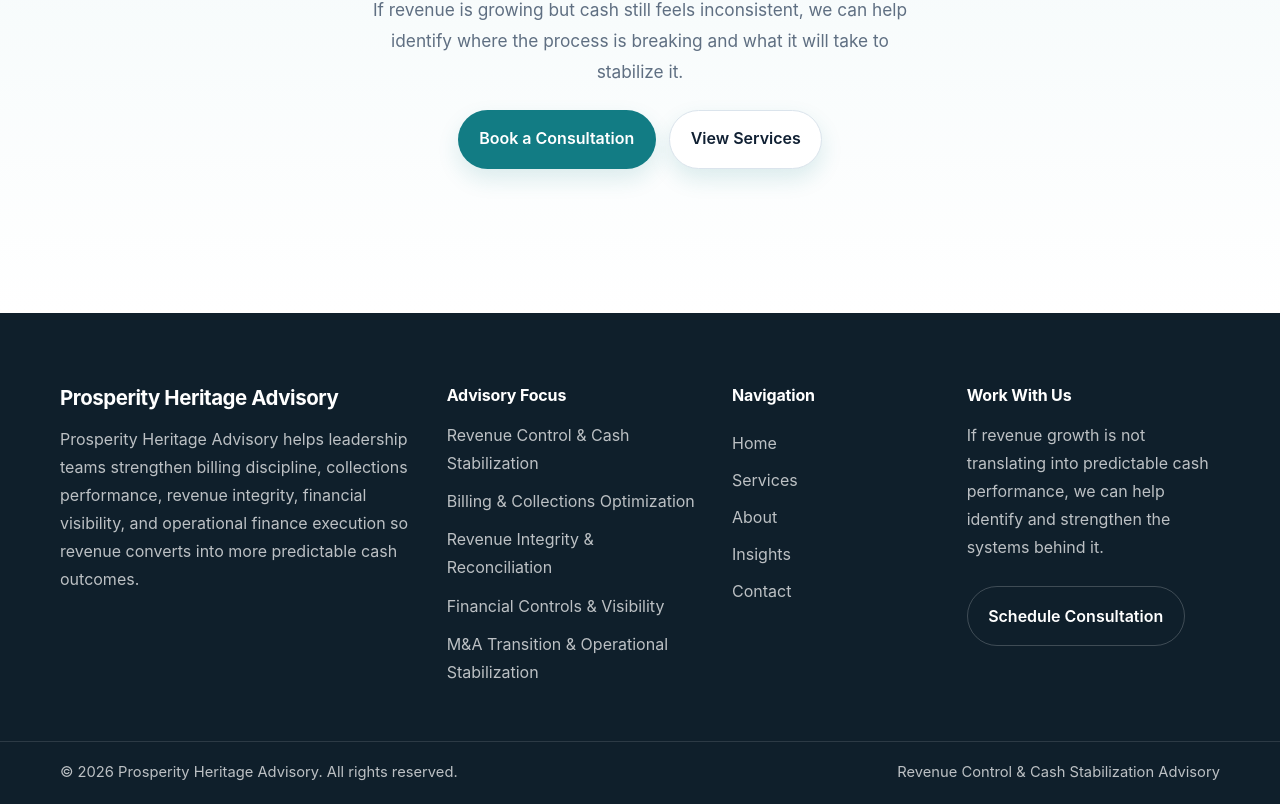
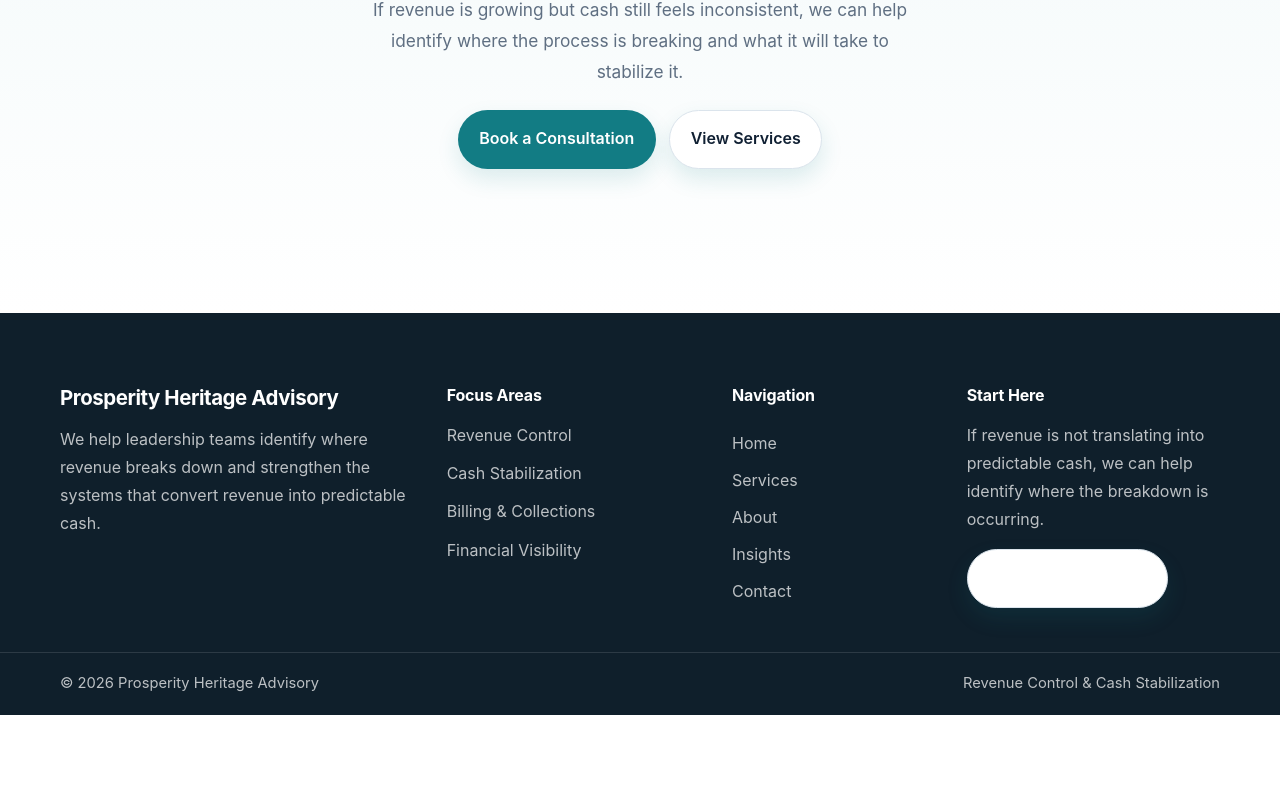
Before and after one commit to pjechete/prosperity-heritage-Advisory-Services, a Next.js app: page / in a window 1280 px wide. Shown: the part 5765-6569 px from the top of the page. After the commit the page ends 6480 px from the top, so only its background shows below. Built offline with nearby package versions, Linux system fonts and the light colour scheme.

Commit message:
Update Footer.tsx

```diff
--- a/src/app/components/Footer.tsx
+++ b/src/app/components/Footer.tsx
@@ -4,24 +4,22 @@ export default function Footer() {
   return (
     <footer className="footer">
       <div className="container footer-inner">
-        <div className="footer-about">
+
+        <div>
           <h3>Prosperity Heritage Advisory</h3>
           <p>
-            Prosperity Heritage Advisory helps leadership teams strengthen billing
-            discipline, collections performance, revenue integrity, financial
-            visibility, and operational finance execution so revenue converts into
-            more predictable cash outcomes.
+            We help leadership teams identify where revenue breaks down and
+            strengthen the systems that convert revenue into predictable cash.
           </p>
         </div>
 
-        <div className="footer-services">
-          <h4>Advisory Focus</h4>
+        <div>
+          <h4>Focus Areas</h4>
           <ul>
-            <li>Revenue Control &amp; Cash Stabilization</li>
-            <li>Billing &amp; Collections Optimization</li>
-            <li>Revenue Integrity &amp; Reconciliation</li>
-            <li>Financial Controls &amp; Visibility</li>
-            <li>M&amp;A Transition &amp; Operational Stabilization</li>
+            <li>Revenue Control</li>
+            <li>Cash Stabilization</li>
+            <li>Billing & Collections</li>
+            <li>Financial Visibility</li>
           </ul>
         </div>
 
@@ -34,25 +32,23 @@ export default function Footer() {
           <Link href="/contact">Contact</Link>
         </div>
 
-        <div className="footer-cta">
-          <h4>Work With Us</h4>
+        <div>
+          <h4>Start Here</h4>
           <p>
-            If revenue growth is not translating into predictable cash performance,
-            we can help identify and strengthen the systems behind it.
+            If revenue is not translating into predictable cash,
+            we can help identify where the breakdown is occurring.
           </p>
 
-          <Link href="/contact" className="btn-secondary">
-            Schedule Consultation
+          <Link href="/contact" className="btn btn-secondary">
+            Schedule Diagnostic
           </Link>
         </div>
       </div>
 
       <div className="footer-bottom">
         <div className="container footer-bottom-inner">
-          <span>
-            © {new Date().getFullYear()} Prosperity Heritage Advisory. All rights reserved.
-          </span>
-          <span>Revenue Control &amp; Cash Stabilization Advisory</span>
+          <span>© {new Date().getFullYear()} Prosperity Heritage Advisory</span>
+          <span>Revenue Control & Cash Stabilization</span>
         </div>
       </div>
     </footer>
```
